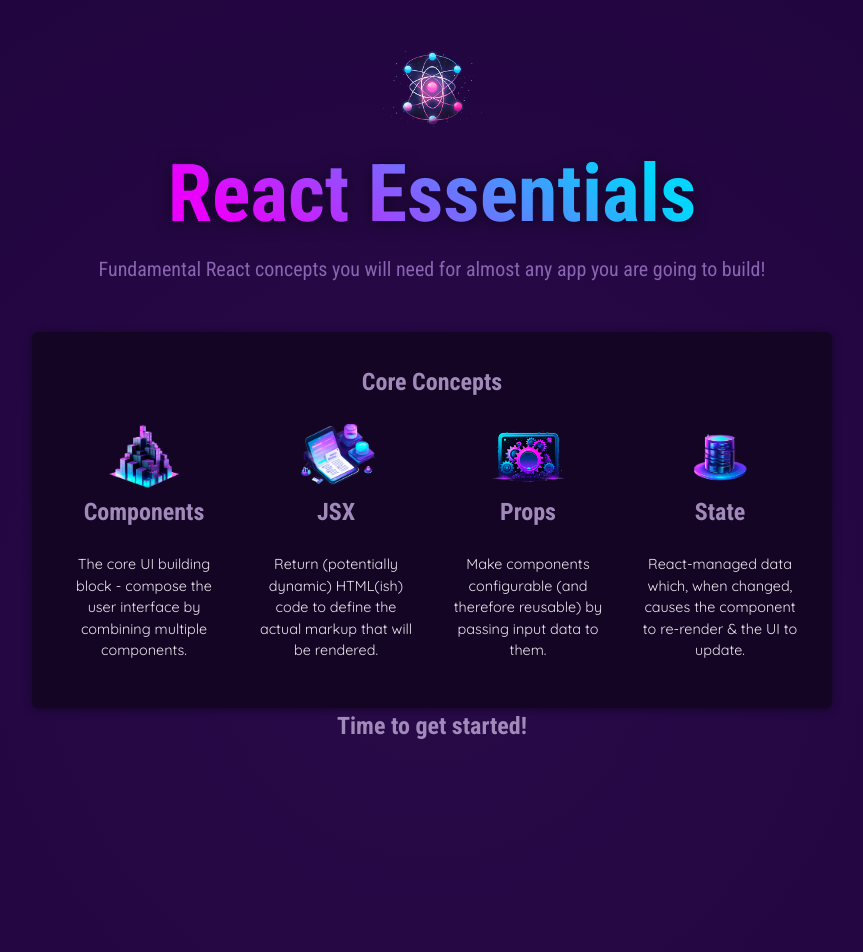
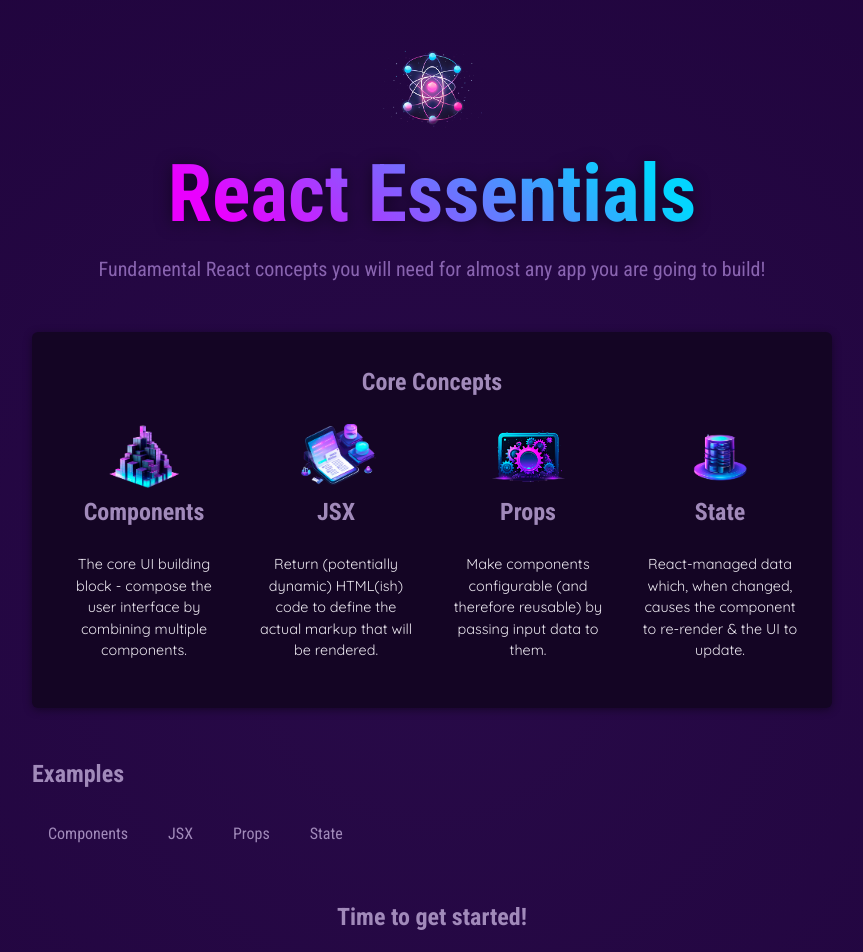
Before and after one commit to Yuhan-Zhao-Aiden/React-Course, a React (Vite) app in the folder 01-starting-project/: page / in a window 1280 px wide. Shown: the top 952 px of the page, without its empty margins (208-1071 px from the left). Built offline with nearby package versions, Linux system fonts and the light colour scheme.

Commit message:
Added TabButton

```diff
--- a/01-starting-project/src/App.jsx
+++ b/01-starting-project/src/App.jsx
@@ -1,9 +1,15 @@
 import { CORE_CONCEPTS } from "./data";
 import Header from "./components/Header/Header.jsx";
 import CoreConcepts from "./components/CoreConcept/CoreConcept.jsx";
+import TabButton from "./components/TabButton/TabButton.jsx"
 
 
 function App() {
+
+    function clickHandler(selectedButton) {
+        console.log(selectedButton);
+    }
+
     return (
         <div>
             <Header />
@@ -17,6 +23,17 @@
                         <CoreConcepts {...CORE_CONCEPTS[3]} />
                     </ul>
                 </section>
+
+                <section id="examples">
+                    <h2>Examples</h2>
+                    <menu>
+                        <TabButton clickFunc={() => clickHandler('components')}>Components</TabButton>
+                        <TabButton clickFunc={() => clickHandler('jsx')}>JSX</TabButton>
+                        <TabButton clickFunc={() => clickHandler('props')}>Props</TabButton>
+                        <TabButton clickFunc={() => clickHandler('state')}>State</TabButton>
+                    </menu>
+
+                </section>
                 <h2>Time to get started!</h2>
             </main>
         </div>
--- /dev/null
+++ b/01-starting-project/src/components/TabButton/TabButton.jsx
@@ -0,0 +1,8 @@
+export default function TabButton({ children, clickFunc }) {
+
+    return (
+        <li>
+            <button onClick={clickFunc}>{ children }</button>
+        </li>
+    )
+}
```
